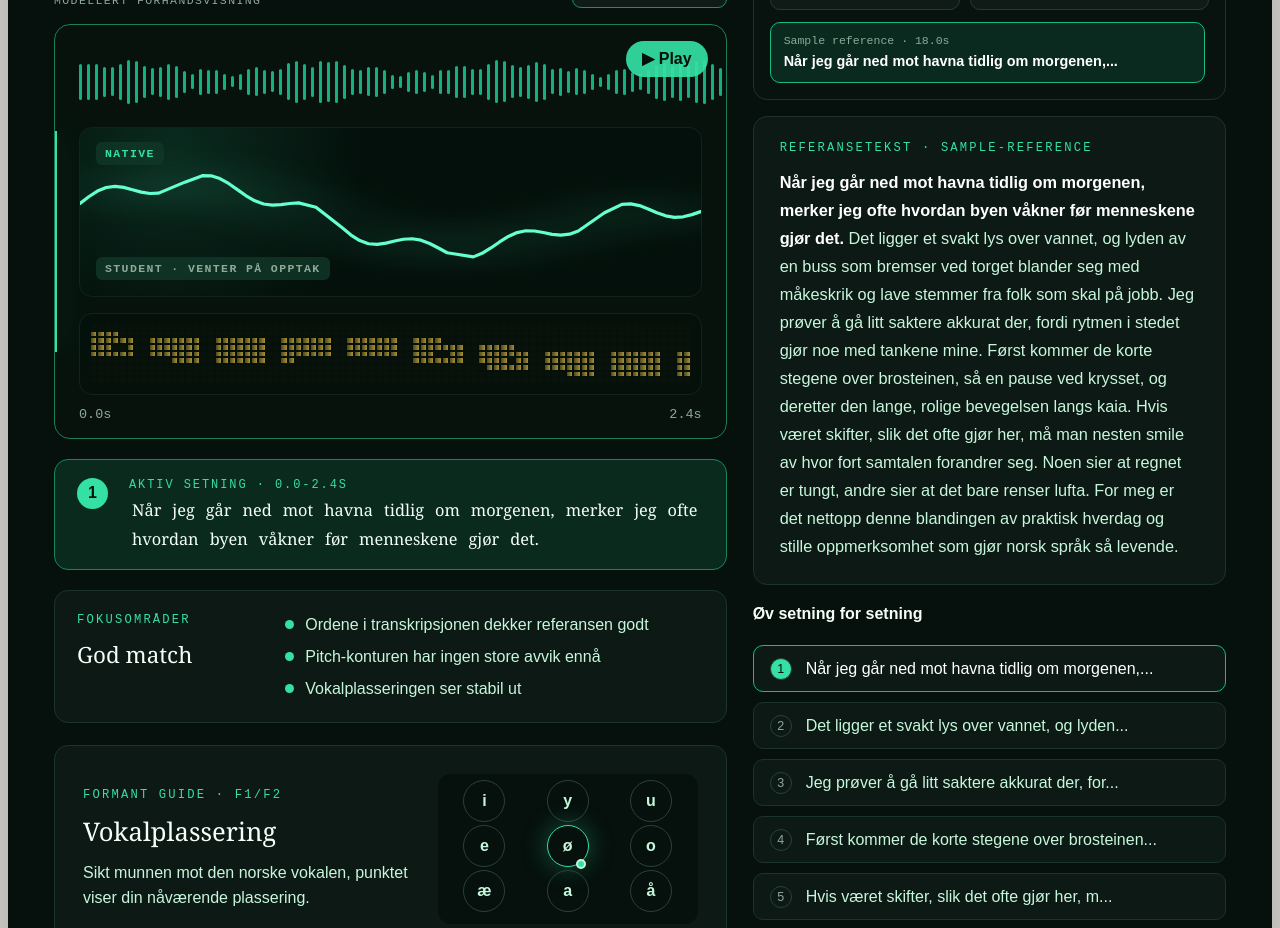
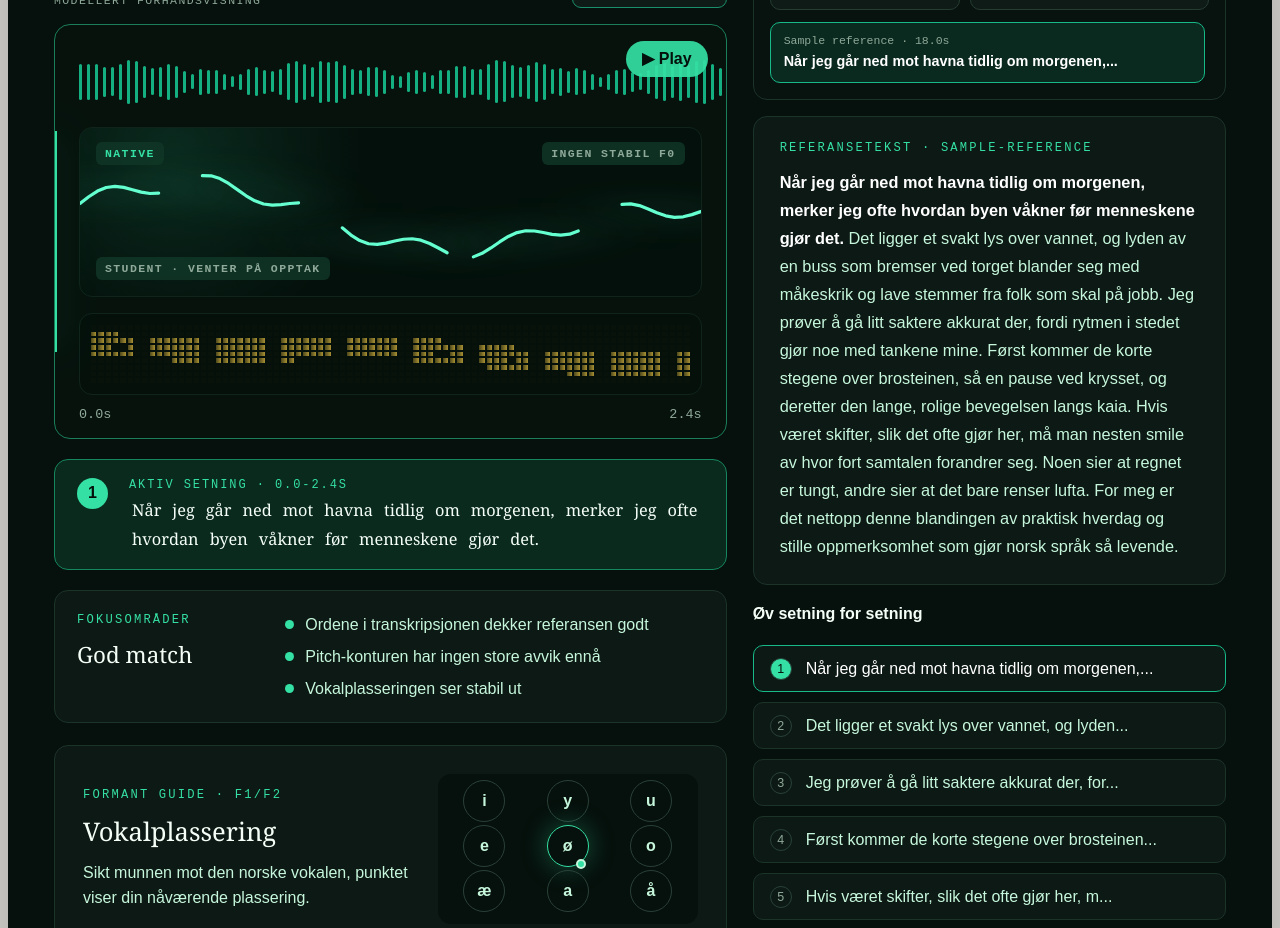
Before and after one commit to KevinGj/NorskCoach, a Next.js app: page / in a window 1280 px wide. Shown: the part 840-1768 px from the top of the page. Built offline with nearby package versions, Linux system fonts and the light colour scheme.

Commit message:
Improve native pitch tracking

```diff
--- a/app/globals.css
+++ b/app/globals.css
@@ -455,6 +455,7 @@ h1 em {
 }
 
 .laneLabel,
+.pitchRangeLabel,
 .studentHint {
   background: rgba(17, 55, 40, 0.82);
   border-radius: 6px;
@@ -469,6 +470,12 @@ h1 em {
   text-transform: uppercase;
   top: 14px;
   z-index: 3;
+}
+
+.pitchRangeLabel {
+  color: var(--muted);
+  left: auto;
+  right: 16px;
 }
 
 .studentHint {
--- a/app/page.tsx
+++ b/app/page.tsx
@@ -70,6 +70,7 @@ type AudioAnalysis = {
   waveform: number[];
   spectrogram: number[][];
   pitch: PitchPoint[];
+  pitchHz: (number | null)[];
 };
 
 type Severity = "good" | "yellow" | "red";
@@ -287,24 +288,79 @@ function analyzeSpectrogram(samples: Float32Array, sampleRate: number, columns =
   return raw.map((column) => column.map((value) => Math.max(0, Math.min(1, value / max))));
 }
 
-function analyzePitch(samples: Float32Array, sampleRate: number, points = 140): PitchPoint[] {
-  const frameSize = Math.min(4096, Math.max(2048, 2 ** Math.floor(Math.log2(samples.length / Math.max(points * 0.7, 1)))));
+function percentile(values: number[], ratio: number) {
+  if (!values.length) return 0;
+  const sorted = [...values].sort((a, b) => a - b);
+  return sorted[Math.min(sorted.length - 1, Math.max(0, Math.floor((sorted.length - 1) * ratio)))] ?? 0;
+}
+
+function stabilizePitchHz(values: (number | null)[]) {
+  const stabilized: (number | null)[] = [];
+  let previous: number | null = null;
+
+  values.forEach((value) => {
+    if (!value) {
+      stabilized.push(null);
+      return;
+    }
+
+    let pitch = value;
+    if (previous) {
+      while (pitch > previous * 1.65 && pitch / 2 >= 70) pitch /= 2;
+      while (pitch < previous / 1.65 && pitch * 2 <= 450) pitch *= 2;
+    }
+    previous = pitch;
+    stabilized.push(pitch);
+  });
+
+  return stabilized.map((value, index) => {
+    if (!value) return null;
+    const window = stabilized
+      .slice(Math.max(0, index - 1), Math.min(stabilized.length, index + 2))
+      .filter((pitch): pitch is number => Boolean(pitch))
+      .sort((a, b) => a - b);
+    return window[Math.floor(window.length / 2)] ?? value;
+  });
+}
+
+function normalizePitchSeriesToLane(values: (number | null)[]) {
+  const voiced = values.filter((pitch): pitch is number => Boolean(pitch));
+  if (!voiced.length) return values.map(() => null);
+  const low = Math.max(70, percentile(voiced, 0.08));
+  const high = Math.min(450, Math.max(low + 12, percentile(voiced, 0.92)));
+  const lowLog = Math.log2(low);
+  const range = Math.max(0.08, Math.log2(high) - lowLog);
+
+  return values.map((pitch) => {
+    if (!pitch) return null;
+    const normalized = (Math.log2(Math.max(low, Math.min(high, pitch))) - lowLog) / range;
+    return Math.max(18, Math.min(82, 82 - normalized * 64));
+  });
+}
+
+function analyzePitch(samples: Float32Array, sampleRate: number, points = 160) {
+  const frameSize = Math.min(3072, Math.max(2048, 2 ** Math.floor(Math.log2(samples.length / Math.max(points, 1)))));
   const raw = Array.from({ length: points }, (_, index) => {
     const center = ((index + 0.5) / points) * samples.length;
     const frame = getFrame(samples, center, frameSize);
     return detectPitch(frame, sampleRate);
   });
-  const voiced = raw.filter((pitch): pitch is number => Boolean(pitch));
-  return raw.map((pitch) => normalizePitchToLane(pitch, voiced));
+  const pitchHz = stabilizePitchHz(raw);
+  return {
+    pitch: normalizePitchSeriesToLane(pitchHz),
+    pitchHz
+  };
 }
 
 function analyzeAudioBuffer(buffer: AudioBuffer): AudioAnalysis {
   const samples = downmixToMono(buffer);
+  const pitchAnalysis = analyzePitch(samples, buffer.sampleRate);
   return {
     duration: buffer.duration,
     waveform: analyzeWaveform(samples),
     spectrogram: analyzeSpectrogram(samples, buffer.sampleRate),
-    pitch: analyzePitch(samples, buffer.sampleRate)
+    pitch: pitchAnalysis.pitch,
+    pitchHz: pitchAnalysis.pitchHz
   };
 }
 
@@ -350,28 +406,65 @@ function pointsToPolyline(points: PitchPoint[]) {
     .join(" ");
 }
 
+function pointsToPolylineSegments(points: PitchPoint[]) {
+  const segments: string[] = [];
+  let current: string[] = [];
+
+  points.forEach((point, index) => {
+    if (point === null) {
+      if (current.length) segments.push(current.join(" "));
+      current = [];
+      return;
+    }
+    current.push(`${(index / Math.max(1, points.length - 1)) * 100},${point}`);
+  });
+
+  if (current.length) segments.push(current.join(" "));
+  return segments;
+}
+
 function detectPitch(buffer: Float32Array, sampleRate: number) {
-  const rms = Math.sqrt(buffer.reduce((sum, sample) => sum + sample * sample, 0) / buffer.length);
-  if (rms < 0.018) return null;
+  const rms = frameRms(buffer);
+  if (rms < 0.012) return null;
 
-  let bestOffset = -1;
-  let bestCorrelation = 0;
-  const minOffset = Math.floor(sampleRate / 420);
-  const maxOffset = Math.floor(sampleRate / 75);
+  const minTau = Math.max(2, Math.floor(sampleRate / 450));
+  const maxTau = Math.min(buffer.length - 2, Math.floor(sampleRate / 70));
+  const difference = new Float32Array(maxTau + 1);
 
-  for (let offset = minOffset; offset <= maxOffset; offset += 1) {
-    let correlation = 0;
-    for (let index = 0; index < buffer.length - offset; index += 1) {
-      correlation += buffer[index] * buffer[index + offset];
+  for (let tau = 1; tau <= maxTau; tau += 1) {
+    let sum = 0;
+    for (let index = 0; index < buffer.length - tau; index += 1) {
+      const delta = buffer[index] - buffer[index + tau];
+      sum += delta * delta;
     }
-    if (correlation > bestCorrelation) {
-      bestCorrelation = correlation;
-      bestOffset = offset;
+    difference[tau] = sum;
+  }
+
+  let runningTotal = 0;
+  let bestTau = -1;
+  let bestValue = Number.POSITIVE_INFINITY;
+
+  for (let tau = 1; tau <= maxTau; tau += 1) {
+    runningTotal += difference[tau];
+    if (tau < minTau || runningTotal === 0) continue;
+    const clarity = (difference[tau] * tau) / runningTotal;
+    if (clarity < bestValue) {
+      bestValue = clarity;
+      bestTau = tau;
+    }
+    if (clarity < 0.12) {
+      bestTau = tau;
+      bestValue = clarity;
+      break;
     }
   }
 
-  if (bestOffset < 0 || bestCorrelation < 0.01) return null;
-  return sampleRate / bestOffset;
+  if (bestTau < minTau || bestValue > 0.28) return null;
+  const before = difference[bestTau - 1] ?? difference[bestTau];
+  const at = difference[bestTau];
+  const after = difference[bestTau + 1] ?? difference[bestTau];
+  const adjustment = before + after - 2 * at === 0 ? 0 : (before - after) / (2 * (before + after - 2 * at));
+  return sampleRate / (bestTau + Math.max(-0.5, Math.min(0.5, adjustment)));
 }
 
 function normalizePitchToLane(pitch: number | null, samples: number[]) {
@@ -561,12 +654,18 @@ function AudioStudyPanel({
   const analyzedWaveform = sliceTimeline(nativeAnalysis?.waveform ?? [], nativeAnalysis, analysisStart, analysisEnd);
   const analyzedSpectrogram = sliceTimeline(nativeAnalysis?.spectrogram ?? [], nativeAnalysis, analysisStart, analysisEnd);
   const analyzedPitch = sliceTimeline(nativeAnalysis?.pitch ?? [], nativeAnalysis, analysisStart, analysisEnd);
+  const analyzedPitchHz = sliceTimeline(nativeAnalysis?.pitchHz ?? [], nativeAnalysis, analysisStart, analysisEnd);
   const columns = resampleNumbers(analyzedWaveform, 108, fallbackColumns);
   const spectralColumns = resampleSpectrogram(analyzedSpectrogram, 82, fallbackSpectralColumns);
   const nativePitch = resamplePitch(analyzedPitch, 72, modeledPitch);
+  const nativePitchHz = resamplePitch(analyzedPitchHz, 72, []);
   const hasRealAnalysis = Boolean(nativeAnalysis && analyzedWaveform.length && analyzedSpectrogram.length);
-  const nativePolyline = pointsToPolyline(nativePitch);
+  const nativePitchSegments = pointsToPolylineSegments(nativePitch);
   const studentPolyline = pointsToPolyline(studentPitch);
+  const nativeHzValues = nativePitchHz.filter((pitch): pitch is number => Boolean(pitch));
+  const nativeHzLabel = nativeHzValues.length
+    ? `${Math.round(Math.min(...nativeHzValues))}-${Math.round(Math.max(...nativeHzValues))} Hz`
+    : "ingen stabil F0";
   const voicedStudent = studentPitch.filter((point): point is number => point !== null);
   const latestStudent = voicedStudent.at(-1);
   const vowelX = latestStudent ? Math.max(15, Math.min(85, 100 - latestStudent)) : 55;
@@ -640,8 +739,11 @@ function AudioStudyPanel({
             />
           ))}
           <span className="laneLabel">Native</span>
+          <span className="pitchRangeLabel">{nativeHzLabel}</span>
           <svg viewBox="0 0 100 100" preserveAspectRatio="none" aria-hidden="true">
-            <polyline className="nativeLine" points={nativePolyline} />
+            {nativePitchSegments.map((segment, index) => (
+              <polyline className="nativeLine" key={`${segment}-${index}`} points={segment} />
+            ))}
             {studentPolyline && <polyline className="studentLine" points={studentPolyline} />}
           </svg>
           <span className="studentHint">Student · {studentPolyline ? "aktiv kontur" : "venter på opptak"}</span>
```
